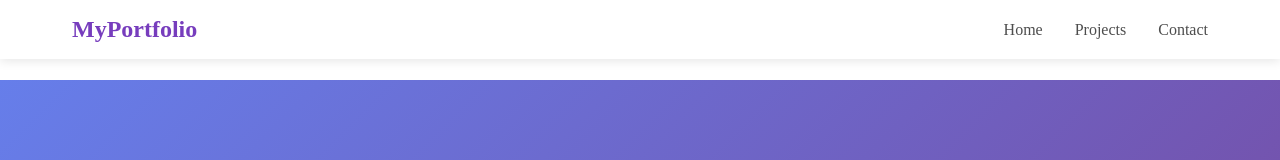
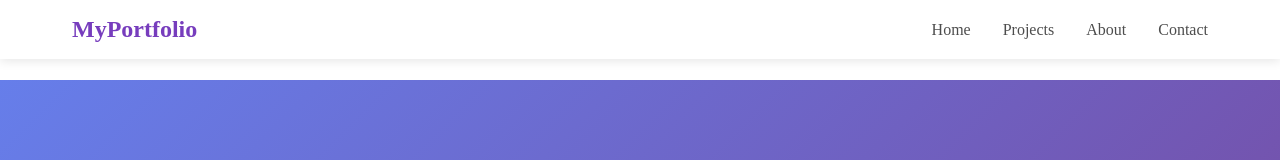
Before and after one commit to Edsonlukiza/react-project02-my-portfolio-, a React (Vite) app in the folder react-project02/: page / in a window 1280 px wide. Shown: the top 160 px of the page. Built offline with nearby package versions, Linux system fonts and the light colour scheme.

Commit message:
added about us section on the navbar

```diff
--- a/react-project02/src/components/ui/Navbar.tsx
+++ b/react-project02/src/components/ui/Navbar.tsx
@@ -17,6 +17,7 @@ function Navbar() {
                 <div className="nav-menu">
                     <a href="/" className="nav-link">Home</a>
                     <a href="/projects" className="nav-link">Projects</a>
+                    <a href="/about" className="nav-link">About</a>
                     <a href="/contact" className="nav-link">Contact</a>
                 </div>
 
@@ -34,6 +35,7 @@ function Navbar() {
                 <div className="mobile-menu">
                     <a href="/">Home</a>
                     <a href="/projects">Projects</a>
+                    <a href="/about">About</a>
                     <a href="/contact">Contact</a>
                 </div>
             )}
```
